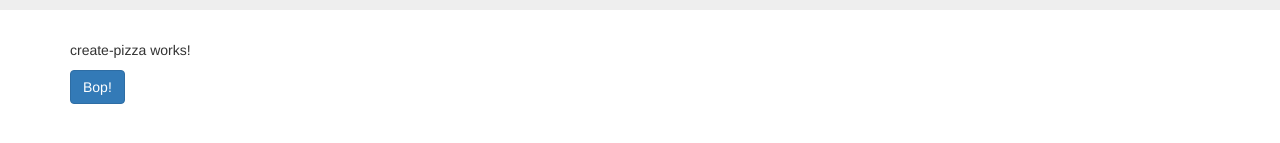
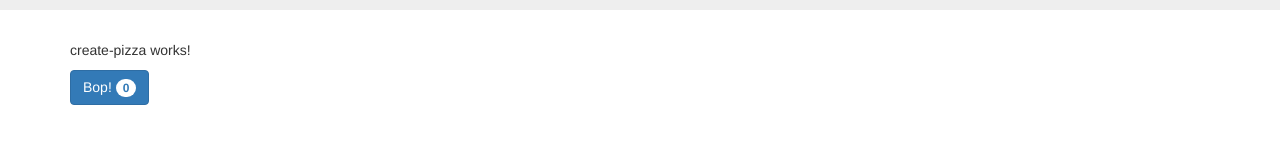
Before and after one commit to phughk/PizzaProgram, an Angular app in the folder ng2/: page /create in a window 1280 px wide. Shown: the part 205-348 px from the top of the page. Built offline with nearby package versions, Linux system fonts and the light colour scheme.

Commit message:
Fixed badge in create

```diff
--- a/ng2/src/app/create-pizza/create-pizza.component.html
+++ b/ng2/src/app/create-pizza/create-pizza.component.html
@@ -1,6 +1,6 @@
 <p>
-  create-pizza works!
+create-pizza works!
 </p>
-<button type="button" class="btn btn-primary" (click)="menuService.click()">Bop!
-	<span class="badge">{{menuService.values.lenght}}</span>
+<button type="button" class="btn btn-primary" (click)="menuService.click()">
+	Bop! <span class="badge">{{menuService.values.length}}</span>
 </button>
```
